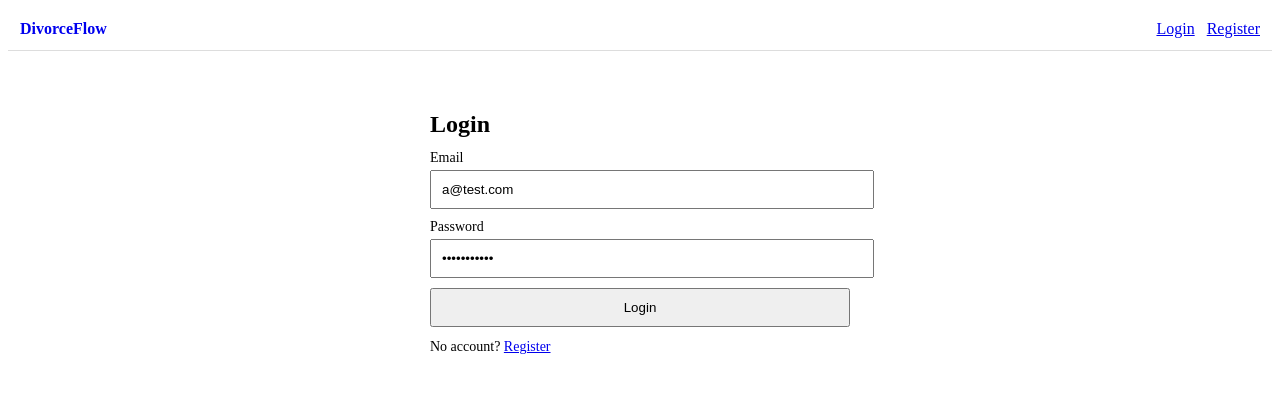
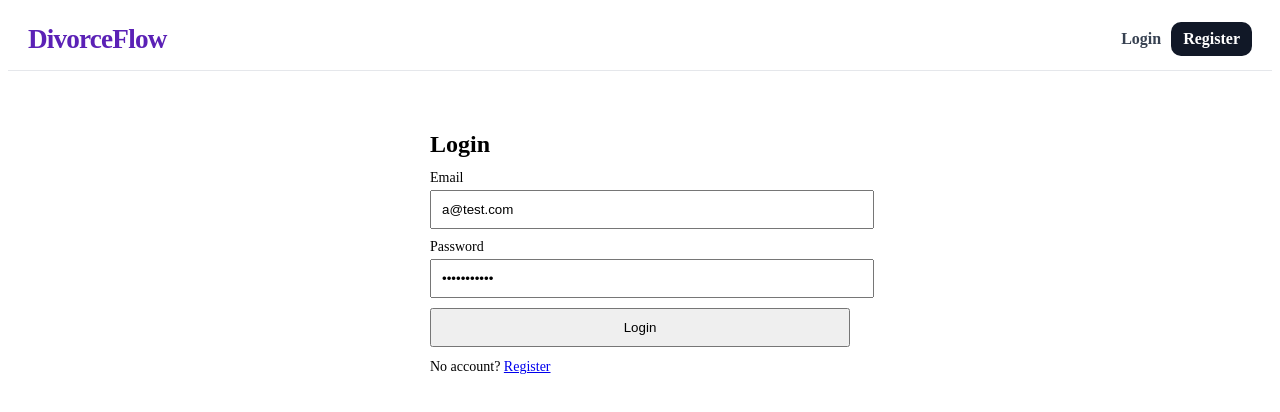
Before and after one commit to tharindya/CST_8414_DivorceFlow, a React app in the folder frontend/: page /login in a window 1280 px wide. Shown: the top 412 px of the page. Built offline with nearby package versions, Linux system fonts and the light colour scheme; no server answers; the HTML template or start-up script is replaced by a standard one.

Commit message:
improve navbar layout and user account display

```diff
--- a/frontend/src/components/layout/Navbar.jsx
+++ b/frontend/src/components/layout/Navbar.jsx
@@ -1,37 +1,58 @@
 import React from "react";
 import { Link, useNavigate } from "react-router-dom";
 import { useAuth } from "../../context/AuthContext";
+import "./navbar.css";
 
 export default function Navbar() {
   const { user, logout } = useAuth();
   const navigate = useNavigate();
 
+  const displayEmail = user?.email || "";
+  const initial = displayEmail ? displayEmail.charAt(0).toUpperCase() : "U";
+
+  function handleLogout() {
+    logout();
+    navigate("/login");
+  }
+
   return (
-    <div style={{ padding: 12, borderBottom: "1px solid #ddd", display: "flex", gap: 12 }}>
-      <Link to="/" style={{ fontWeight: 700, textDecoration: "none" }}>
+    <header className="app-navbar">
+      <div className="app-navbar__inner">
+        <Link to="/" className="app-navbar__brand">
           DivorceFlow
         </Link>
 
-      <div style={{ marginLeft: "auto", display: "flex", gap: 12, alignItems: "center" }}>
+        <div className="app-navbar__right">
           {user ? (
             <>
-            <span style={{ fontSize: 14 }}>{user.email}</span>
+              <div className="app-navbar__user-pill">
+                <div className="app-navbar__avatar">{initial}</div>
+                <div className="app-navbar__user-meta">
+                  <div className="app-navbar__user-label">Signed in</div>
+                  <div className="app-navbar__user-email">{displayEmail}</div>
+                </div>
+              </div>
+
               <button
-              onClick={() => {
-                logout();
-                navigate("/login");
-              }}
+                type="button"
+                onClick={handleLogout}
+                className="app-navbar__logout"
               >
-              Logout
+                Log out
               </button>
             </>
           ) : (
-          <>
-            <Link to="/login">Login</Link>
-            <Link to="/register">Register</Link>
-          </>
+            <div className="app-navbar__guest-links">
+              <Link to="/login" className="app-navbar__link">
+                Login
+              </Link>
+              <Link to="/register" className="app-navbar__link app-navbar__link--primary">
+                Register
+              </Link>
+            </div>
           )}
         </div>
       </div>
+    </header>
   );
 }
--- /dev/null
+++ b/frontend/src/components/layout/navbar.css
@@ -0,0 +1,145 @@
+.app-navbar {
+  position: sticky;
+  top: 0;
+  z-index: 100;
+  background: #ffffff;
+  border-bottom: 1px solid #e5e7eb;
+}
+
+.app-navbar__inner {
+  max-width: 1280px;
+  margin: 0 auto;
+  padding: 14px 20px;
+  display: flex;
+  align-items: center;
+  justify-content: space-between;
+  gap: 16px;
+}
+
+.app-navbar__brand {
+  text-decoration: none;
+  font-size: 1.7rem;
+  font-weight: 800;
+  letter-spacing: -0.03em;
+  color: #5b21b6;
+}
+
+.app-navbar__brand:hover {
+  color: #4c1d95;
+}
+
+.app-navbar__right {
+  display: flex;
+  align-items: center;
+  gap: 12px;
+}
+
+.app-navbar__user-pill {
+  display: flex;
+  align-items: center;
+  gap: 10px;
+  padding: 8px 12px;
+  border: 1px solid #e5e7eb;
+  border-radius: 999px;
+  background: #fafafa;
+}
+
+.app-navbar__avatar {
+  width: 34px;
+  height: 34px;
+  border-radius: 999px;
+  display: flex;
+  align-items: center;
+  justify-content: center;
+  background: #ede9fe;
+  color: #5b21b6;
+  font-weight: 700;
+  font-size: 0.95rem;
+  flex-shrink: 0;
+}
+
+.app-navbar__user-meta {
+  display: flex;
+  flex-direction: column;
+  min-width: 0;
+}
+
+.app-navbar__user-label {
+  font-size: 0.72rem;
+  color: #6b7280;
+  line-height: 1.1;
+}
+
+.app-navbar__user-email {
+  font-size: 0.92rem;
+  font-weight: 600;
+  color: #111827;
+  line-height: 1.2;
+  white-space: nowrap;
+}
+
+.app-navbar__logout {
+  border: 1px solid #d1d5db;
+  background: #ffffff;
+  color: #111827;
+  border-radius: 10px;
+  padding: 9px 14px;
+  font: inherit;
+  font-weight: 600;
+  cursor: pointer;
+}
+
+.app-navbar__logout:hover {
+  background: #f9fafb;
+}
+
+.app-navbar__guest-links {
+  display: flex;
+  align-items: center;
+  gap: 10px;
+}
+
+.app-navbar__link {
+  text-decoration: none;
+  color: #374151;
+  font-weight: 600;
+}
+
+.app-navbar__link:hover {
+  color: #111827;
+}
+
+.app-navbar__link--primary {
+  padding: 8px 12px;
+  border-radius: 10px;
+  background: #111827;
+  color: #ffffff;
+}
+
+.app-navbar__link--primary:hover {
+  background: #1f2937;
+  color: #ffffff;
+}
+
+@media (max-width: 700px) {
+  .app-navbar__inner {
+    flex-direction: column;
+    align-items: stretch;
+  }
+
+  .app-navbar__right {
+    justify-content: space-between;
+    flex-wrap: wrap;
+  }
+
+  .app-navbar__user-pill {
+    flex: 1 1 auto;
+    min-width: 0;
+    border-radius: 16px;
+  }
+
+  .app-navbar__user-email {
+    white-space: normal;
+    word-break: break-word;
+  }
+}
```
Lines whose indentation alone changed are shown as unchanged.
